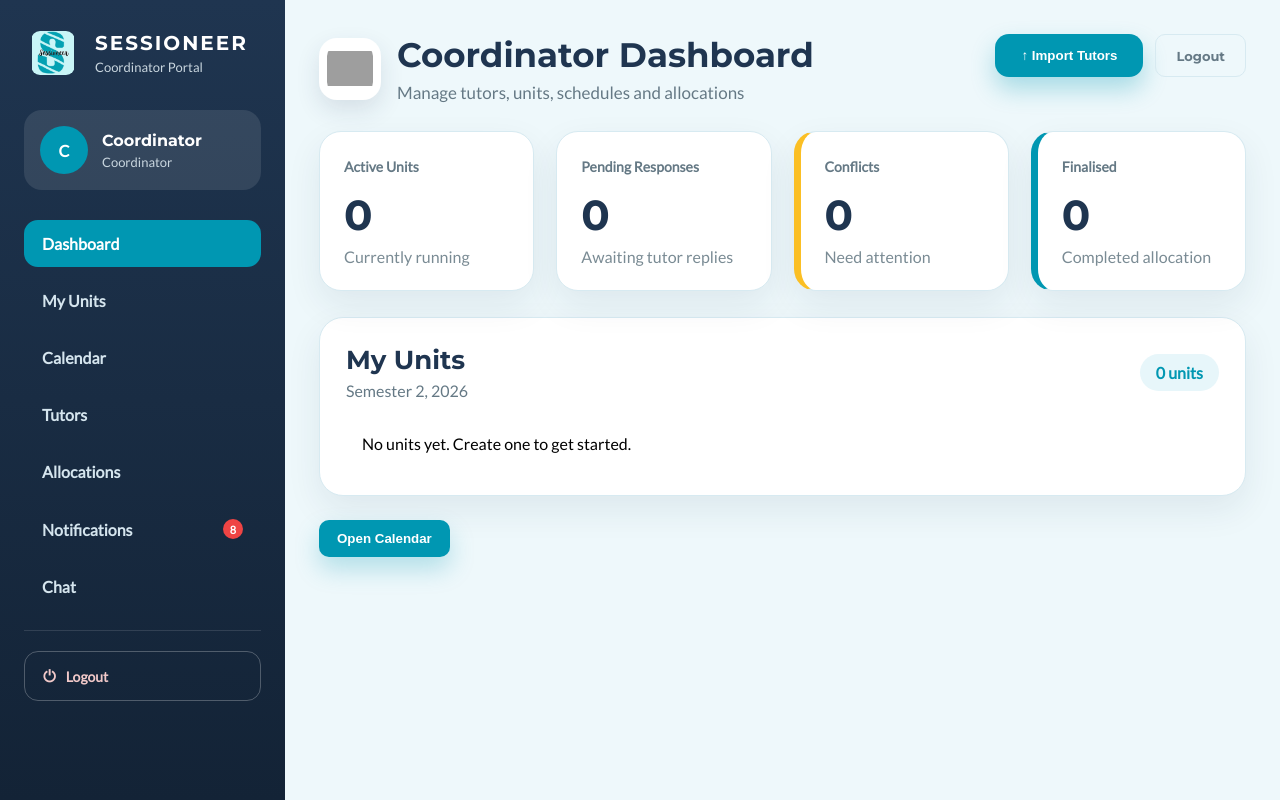
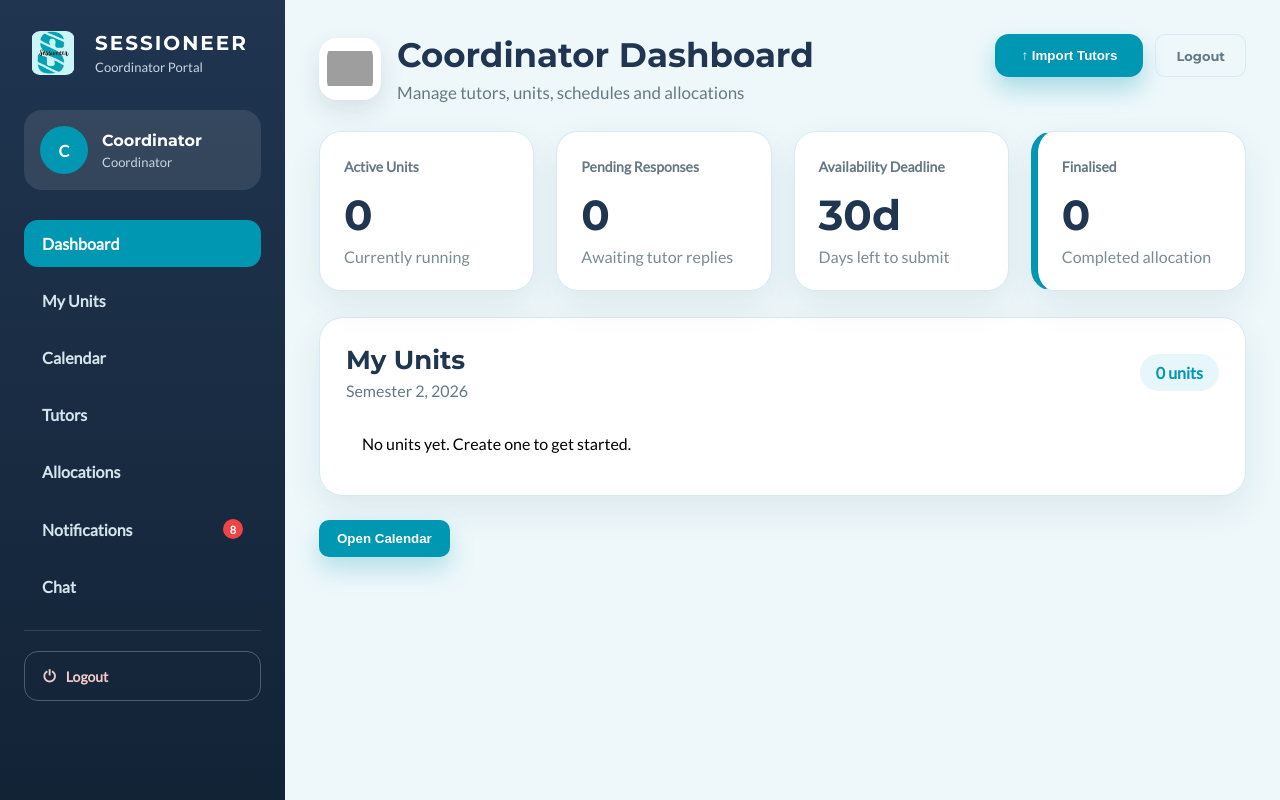
Before and after one commit to Mehak-agl/Sessioneer, a React (Vite) app in the folder frontend/: page /coordinator in a window 1280 px wide. Built offline with nearby package versions, Linux system fonts and the light colour scheme; grey boxes are pictures that could not be loaded.

Commit message:
Add availability deadline countdown to coordinator dashboard

```diff
--- a/frontend/src/pages/Coordinator/CoordinatorDashboard.tsx
+++ b/frontend/src/pages/Coordinator/CoordinatorDashboard.tsx
@@ -17,6 +17,15 @@ interface Unit {
 }
 
 type View = 'dashboard' | 'units' | 'unit-detail'
+
+// Availability submission deadline for Semester 2, 2026
+const AVAIL_DEADLINE = new Date('2026-09-20')
+
+function getDaysRemaining(): number {
+  const today = new Date()
+  today.setHours(0, 0, 0, 0)
+  return Math.ceil((AVAIL_DEADLINE.getTime() - today.getTime()) / 86400000)
+}
 
 function CoordinatorDashboard() {
   const navigate = useNavigate()
@@ -305,10 +314,22 @@ function CoordinatorDashboard() {
                 <h2>{pendingCount}</h2>
                 <p>Awaiting tutor replies</p>
               </div>
-              <div className="stat-card warning">
-                <span>Conflicts</span>
-                <h2>0</h2>
-                <p>Need attention</p>
+              <div className={`stat-card${getDaysRemaining() <= 3 ? ' warning' : ''}`}>
+                <span>Availability Deadline</span>
+                <h2>
+                  {getDaysRemaining() > 0
+                    ? `${getDaysRemaining()}d`
+                    : getDaysRemaining() === 0
+                    ? 'Today'
+                    : 'Closed'}
+                </h2>
+                <p>
+                  {getDaysRemaining() > 0
+                    ? 'Days left to submit'
+                    : getDaysRemaining() === 0
+                    ? 'Deadline is today'
+                    : 'Submission closed'}
+                </p>
               </div>
               <div className="stat-card success">
                 <span>Finalised</span>
```
